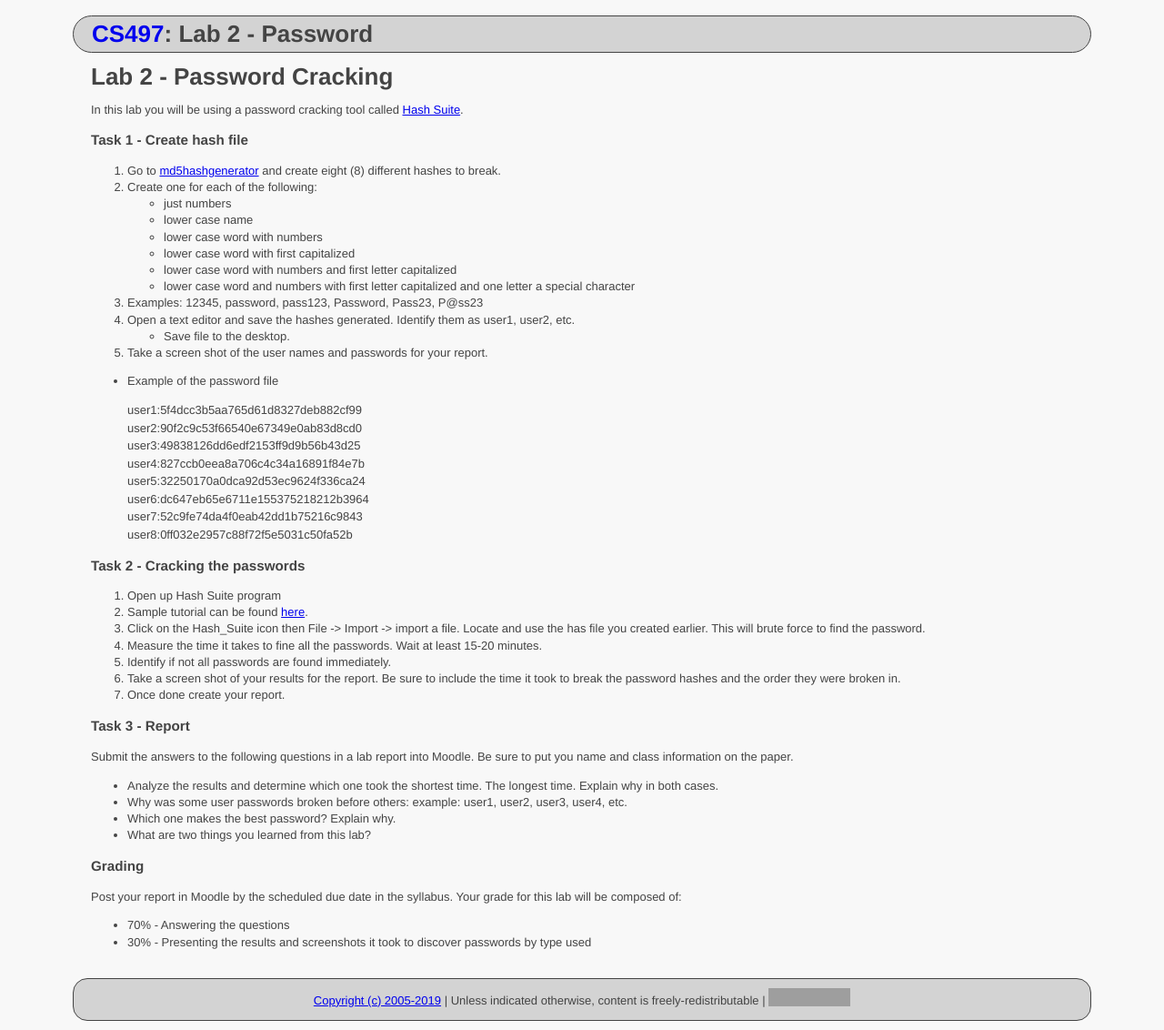
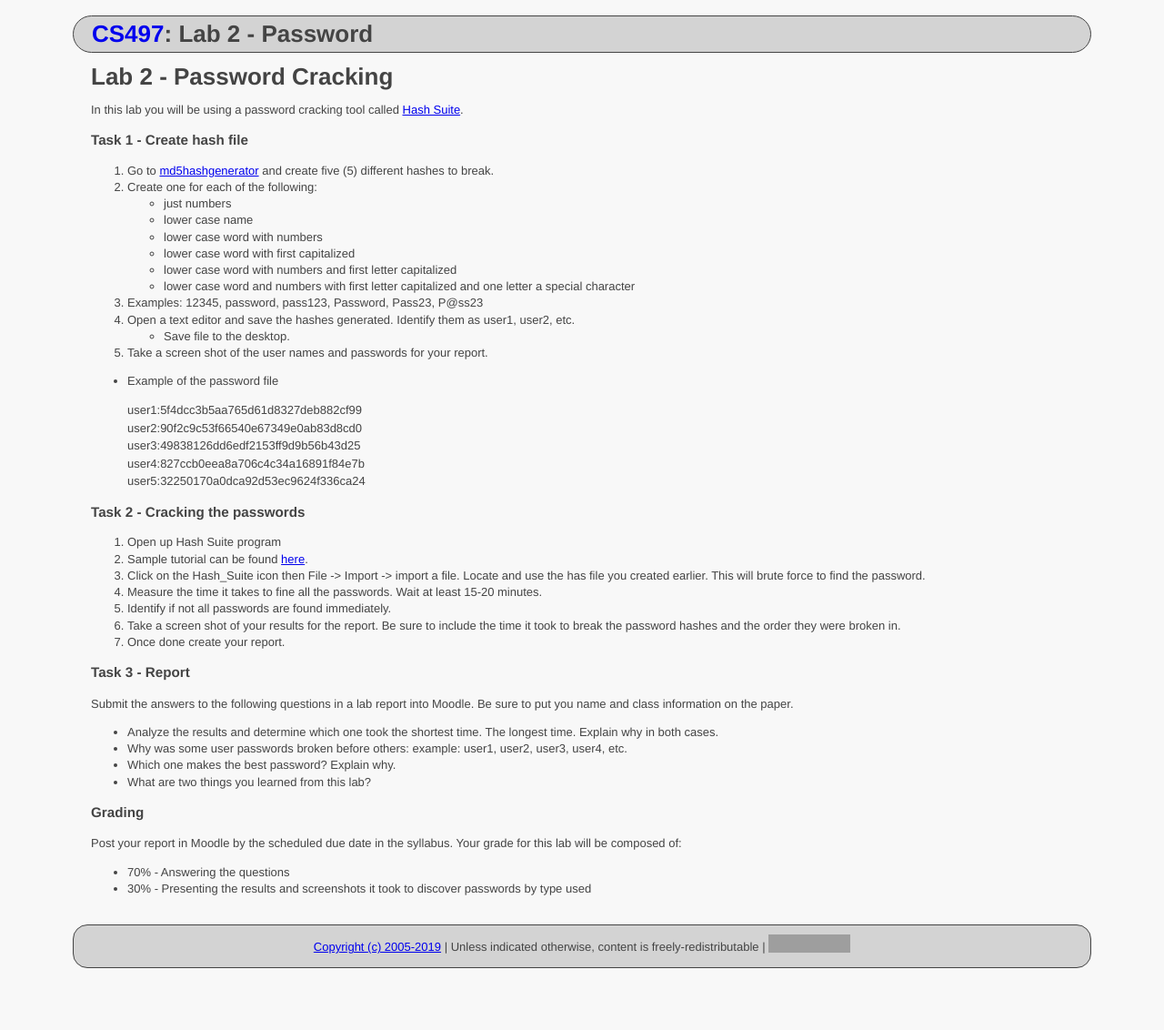
Before and after one commit to ycpcs/cs497-spring2019, a Jekyll site: the page built from labs/lab02.md, in a window 1280 px wide. Shown: the whole page at 91% size. Built offline with Jekyll 4.4.1, drawn with Linux system fonts in a browser that asks for light colours; after the commit the page ends 1074 px from its top, so only the background shows below that; grey boxes are pictures that could not be loaded.

Commit message:
Update lab02.md

```diff
--- a/labs/lab02.md
+++ b/labs/lab02.md
@@ -10,7 +10,7 @@ In this lab you will be using a password cracking tool called  [Hash Suite](http
 
 ### Task 1 - Create hash file
 
-1. Go to [md5hashgenerator](https://www.md5hashgenerator.com/) and create eight (8) different hashes to break.
+1. Go to [md5hashgenerator](https://www.md5hashgenerator.com/) and create five (5) different hashes to break.
 2. Create one for each of the following:
     - just numbers
     - lower case name
@@ -31,9 +31,6 @@ character
 > user3:49838126dd6edf2153ff9d9b56b43d25 <br/>
 > user4:827ccb0eea8a706c4c34a16891f84e7b <br/>
 > user5:32250170a0dca92d53ec9624f336ca24 <br/>
-> user6:dc647eb65e6711e155375218212b3964 <br/>
-> user7:52c9fe74da4f0eab42dd1b75216c9843 <br/>
-> user8:0ff032e2957c88f72f5e5031c50fa52b <br/>
 
 ### Task 2 - Cracking the passwords
 1. Open up Hash Suite program
```
